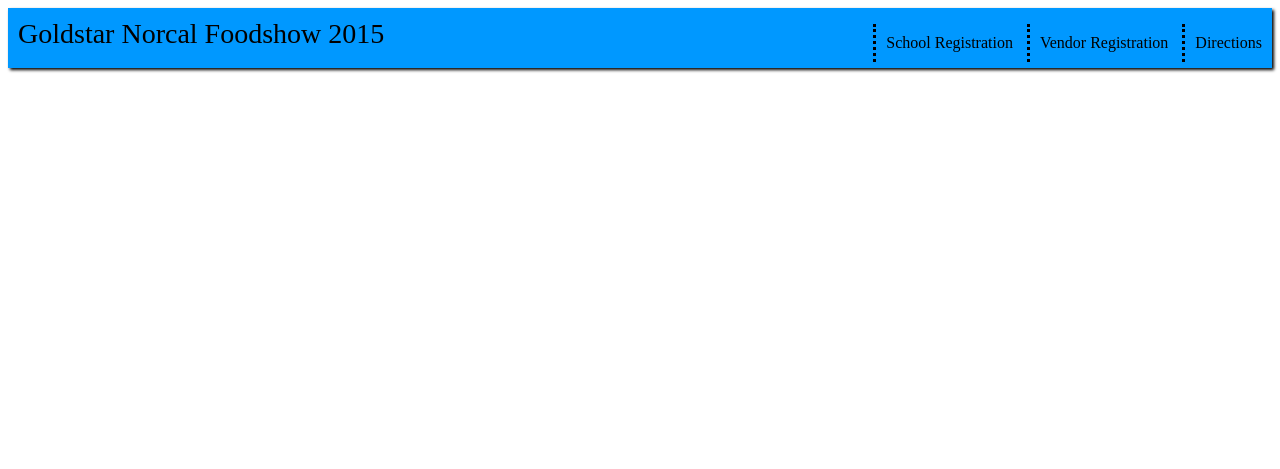
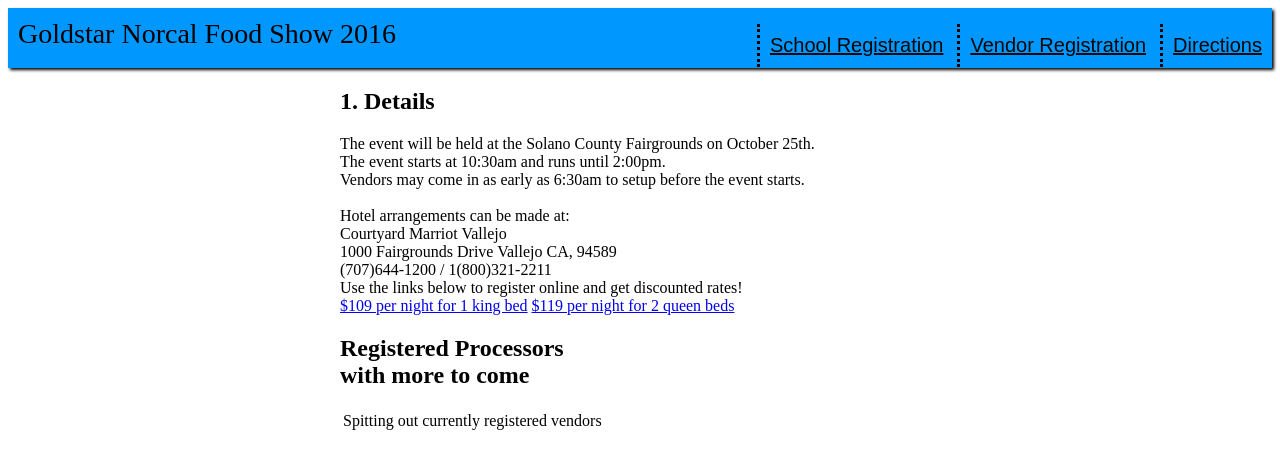
Before and after one commit to tohaku/foodshow2015, a PHP site: page / in a window 1280 px wide. Shown: the top 469 px of the page. Run offline with PHP 8.4, Linux system fonts and the light colour scheme.

Commit message:
new pages and links
Created all of the needed pages and linked in Navbar.  Also added
template for all needed forms

```diff
--- a/createdbs.php
+++ b/createdbs.php
@@ -5,6 +5,7 @@
  * Date: 11/9/2015
  * Time: 1:10 PM
  * Creates the SQLite DBs needed for food show
+ * Moving to MySQL, possible bad PHP config for NoSQL, MySQl is already setup on server
  */
 
     try {
--- a/index.php
+++ b/index.php
@@ -1,16 +1,30 @@
+<!DOCTYPE html>
+<html lang="en">
 <?php
     $pageTitle = "Foodshow 2015";
-    $pageHeader = "Goldstar Norcal Foodshow 2015";
+    $pageHeader = "Goldstar Norcal Food Show 2016";
 ?>
-<!DOCTYPE html>
-<html lang="en">
-<head>
-    <title><?php echo $pageTitle; ?></title>
-    <link href="main.css" rel="stylesheet">
-</head>
-<body>
+
 <?php require("navbar.php");?>
-
+<div id="container">
+    <h2>1. Details</h2>
+    <p>The event will be held at the Solano County Fairgrounds on October 25th.<br>
+        The event starts at 10:30am and runs until 2:00pm.<br>
+        Vendors may come in as early as 6:30am to setup before the event starts.<br>
+        <br>
+        Hotel arrangements can be made at:<br>
+        <span id="address">Courtyard Marriot Vallejo<br>
+        1000 Fairgrounds Drive Vallejo CA, 94589<br>
+        (707)644-1200 / 1(800)321-2211</span><br>
+        Use the links below to register online and get discounted rates!<br>
+        <a href="#" target="_blank">$109 per night for 1 king bed</a>
+        <a href="#" target="_blank">$119 per night for 2 queen beds</a>
+    </p>
+    <h2>Registered Processors<br><span class="headerSubText">with more to come</span></h2>
+    <table>
+        <tr><td>Spitting out currently registered vendors</td></tr>
+    </table>
+</div>
 </body>
 
 
--- a/main.css
+++ b/main.css
@@ -40,3 +40,9 @@
     font-family: Oswald sans-serif;
     font-size:28px;
 }
+
+#container {
+    display: block;
+    width: 600px;
+    margin: 0 auto;
+}
--- a/navbar.php
+++ b/navbar.php
@@ -1,10 +1,16 @@
+<head>
+    <title><?php echo $pageTitle; ?></title>
+    <link rel="stylesheet" src="//normalize-css.googlecode.com/svn/trunk/normalize.css" />
+    <link href="main.css" rel="stylesheet">
+</head>
+<body>
 <div class = "header">
     <div id = "pageTitle">
         <?php echo $pageHeader; ?>
     </div>
     <ul class="nav">
-        <li>School Registration</li>
-        <li>Vendor Registration</li>
-        <li>Directions</li>
+        <li><a href="schoolregistration.php">School Registration</a></li>
+        <li><a href="vendorregistration.php">Vendor Registration</a></li>
+        <li><a href="directions.php">Directions</a></li>
     </ul>
 </div>
```
Also changed, not shown: directions.php (added, +22 -0 lines), schoolregistration.php (added, +25 -0 lines), vendorregistration.php (added, +30 -0 lines), readme.md.
